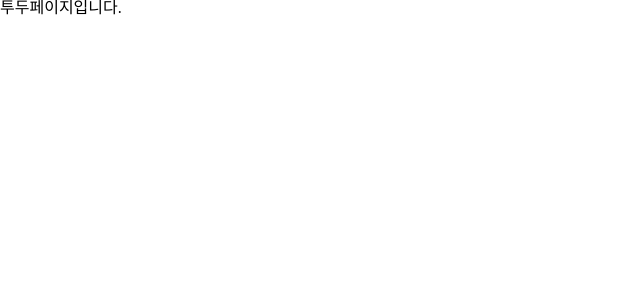
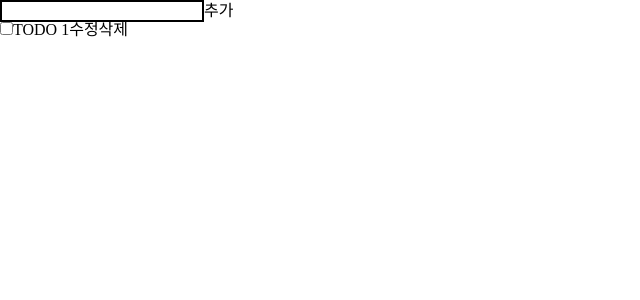
Before and after one commit to umsungjun/wanted-pre-onboarding-frontend, a React (Create React App) app: page /todo in a window 1280 px wide. Shown: the top 300 px of the page, without its empty margins (0-640 px from the left). Built offline with nearby package versions, Linux system fonts and the light colour scheme; sample sign-in values are in the browser's storage.

Commit message:
ToDo 생성 구현

```diff
--- a/src/Pages/ToDO.tsx
+++ b/src/Pages/ToDO.tsx
@@ -1,9 +1,11 @@
-import React, { useEffect } from "react";
+import React, { useEffect, useState } from "react";
 import { useNavigate } from "react-router-dom";
+import { fetchCreateToDoApi } from "../Service/todoService";
 
 export default function ToDO() {
   const navigate = useNavigate();
-
+  const token = localStorage.getItem("TOKEN");
+  const [todo, setTodo] = useState("");
   useEffect(() => {
     const token = localStorage.getItem("TOKEN");
     if (!token) {
@@ -11,5 +13,35 @@ export default function ToDO() {
     }
   });
 
-  return <div>투두페이지입니다.</div>;
+  const handleCreateTodo = async () => {
+    console.log("click");
+
+    if (!token || !todo) return;
+    const result = await fetchCreateToDoApi(token, todo);
+    console.log(result);
+  };
+
+  return (
+    <>
+      <input
+        className="border-black border-2 "
+        data-testid="new-todo-input"
+        onChange={(e) => setTodo(e.target.value)}
+      />
+      <button
+        data-testid="new-todo-add-button"
+        onClick={() => handleCreateTodo()}
+      >
+        추가
+      </button>
+      <li>
+        <label>
+          <input type="checkbox" />
+          <span>TODO 1</span>
+        </label>
+        <button data-testid="modify-button">수정</button>
+        <button data-testid="delete-button">삭제</button>
+      </li>
+    </>
+  );
 }
--- /dev/null
+++ b/src/Service/todoService.ts
@@ -0,0 +1,24 @@
+import axios from "axios";
+
+const ApiURL = `https://www.pre-onboarding-selection-task.shop`;
+
+// createTodo
+export const fetchCreateToDoApi = async (token: string, todo: string) => {
+  console.log(token, todo);
+  const data = {
+    todo: todo,
+  };
+  try {
+    const result = await axios.post(`${ApiURL}/todos`, data, {
+      headers: {
+        Authorization: `Bearer ${token}`,
+        "Content-Type": "application/json",
+      },
+    });
+    console.log(result);
+
+    return result;
+  } catch (error) {
+    console.log(error);
+  }
+};
```
